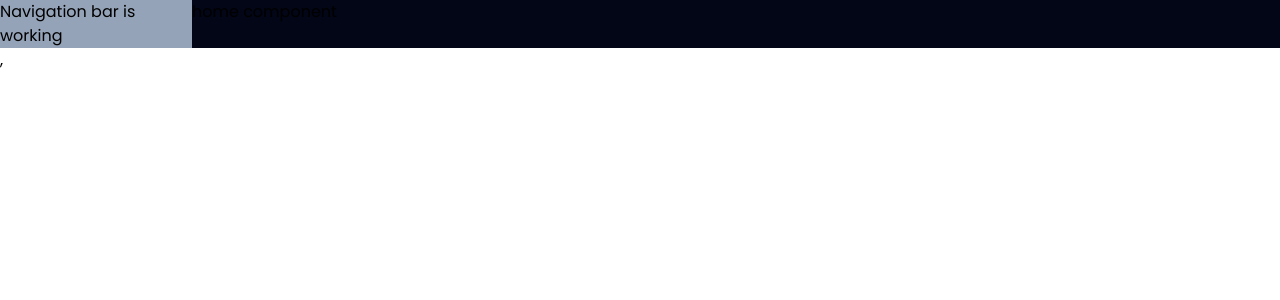
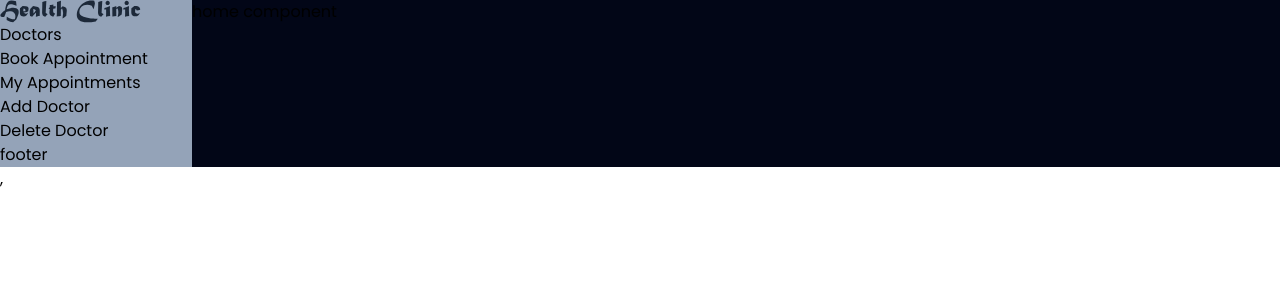
Before and after one commit to tajemouti/medical-appointments-front-end, a React (Create React App) app: page /home in a window 1280 px wide. Shown: the top 300 px of the page. Built offline with nearby package versions, Linux system fonts and the light colour scheme.

Commit message:
add logo to the navigation bar

```diff
--- a/src/components/NavigationBar.js
+++ b/src/components/NavigationBar.js
@@ -1,7 +1,24 @@
+import logo from '../images/logo.svg'
 function NavigationBar() {
   return (
     <>
-    <h1>Navigation bar is working </h1>
+      <div>
+        <div>
+          <img src={logo} alt="" />
+        </div>
+        <nav>
+          <ul>
+            <li>Doctors</li>
+            <li>Book Appointment</li>
+            <li>My Appointments</li>
+            <li>Add Doctor</li>
+            <li>Delete Doctor</li>
+          </ul>
+        </nav>
+        <footer>
+          <h1>footer</h1>
+        </footer>
+      </div>
     </>
   )
 }
```
Also changed, not shown: src/images/logo.svg (added).
